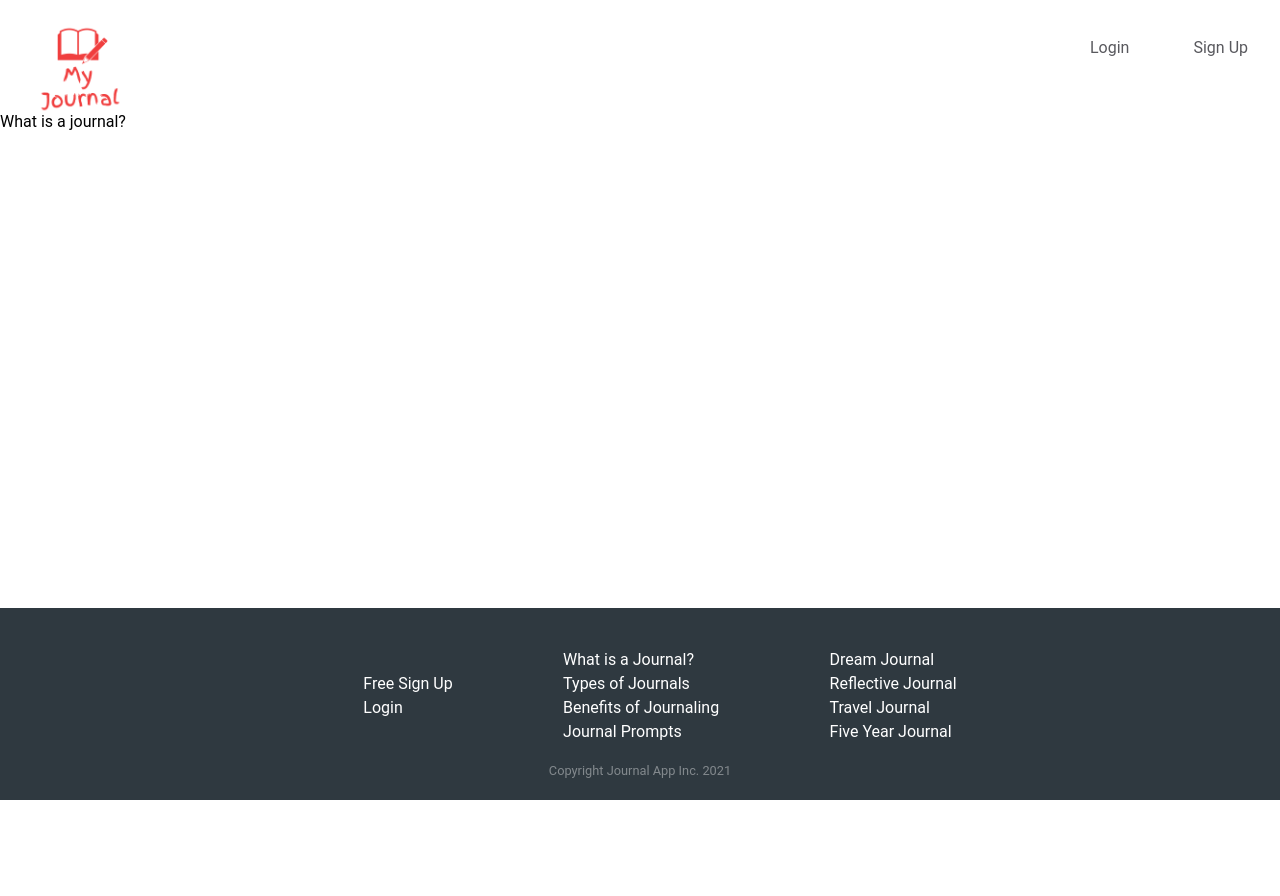
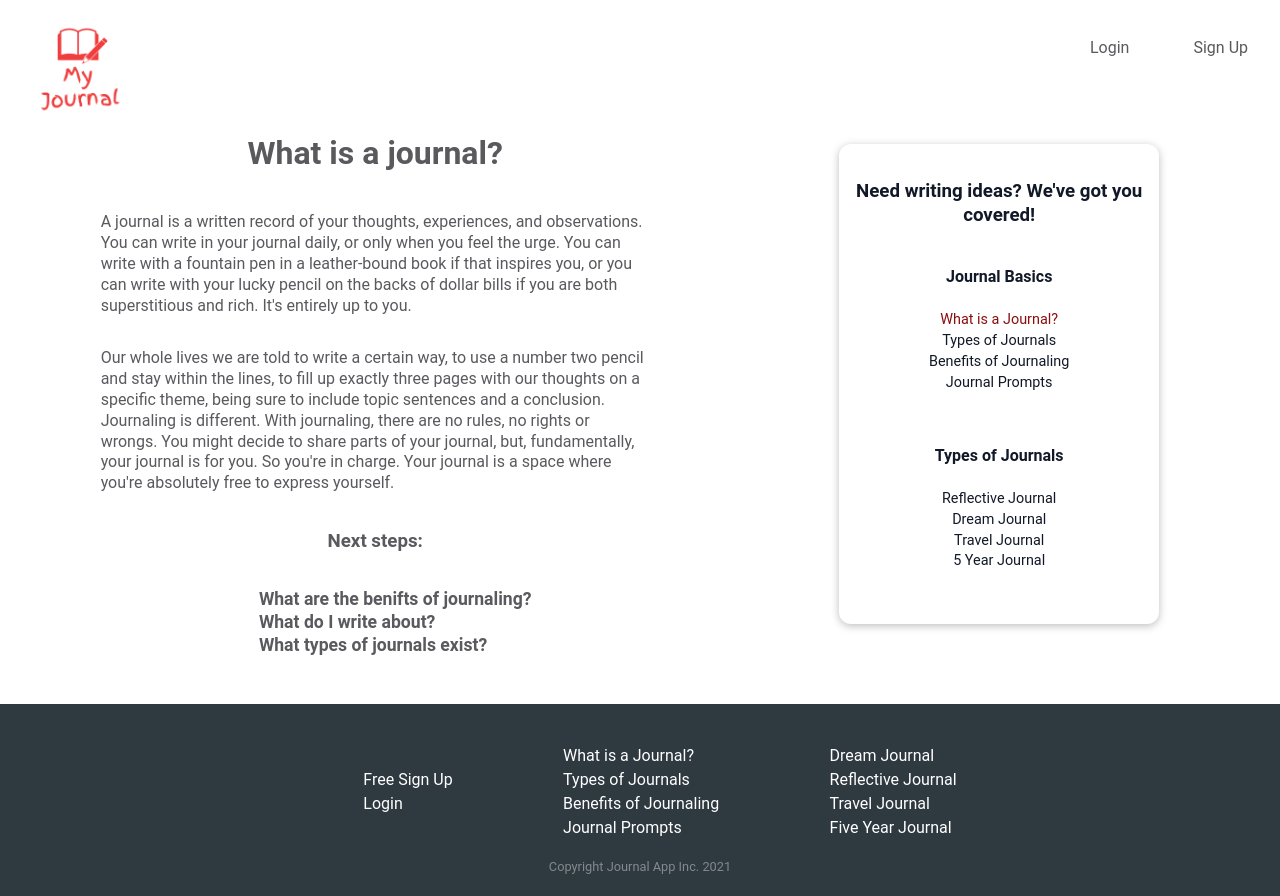
Before and after one commit to rpashev/vue-journal-app, a Vue app: page /journal-definition in a window 1280 px wide. Before the commit the page ends 800 px from the top, so only its background shows below. Built offline with nearby package versions, Linux system fonts and the light colour scheme.

Commit message:
added a journal benefits and what is a journal page

```diff
--- a/src/components/UI/BaseCard.vue
+++ b/src/components/UI/BaseCard.vue
@@ -11,6 +11,7 @@
   padding: 1rem;
   margin: 2rem auto;
   max-width: 40rem;
+  /* height: auto; */
   /* background: rgb(245, 241, 241); */
 }
 </style>
--- a/src/components/journal/WritingResources.vue
+++ b/src/components/journal/WritingResources.vue
@@ -45,18 +45,21 @@ export default {};
 <style scoped>
 .resources_card {
   /* background: #ECFDF5; */
-  min-width: 30rem;
+  width: 22rem;
+  min-width: 20rem;
+  margin: 0;
+  height: 30rem !important;
 }
 .resources {
   display: flex;
   flex-direction: column;
-  margin-top: rem;
+  /* margin-top: rem; */
   width: 100%;
   color: #111827;
 }
 .resources__lists {
   display: flex;
-  flex-direction: row;
+  flex-direction: column;
   align-items: center;
   justify-content: center;
   width: auto;
--- a/src/pages/information-pages/BenefitsJournaling.vue
+++ b/src/pages/information-pages/BenefitsJournaling.vue
@@ -1,3 +1,115 @@
 <template>
-    <div>Benefits of Journaling</div>
+  <div class="benefits-page">
+    <div class="benefits-page__article">
+      <h1>7 Benefits of journaling</h1>
+      <p>
+        What do Albert Einstein, Marie Curie, Frida Kahlo, Leonardo da Vinci,
+        and Frederick Douglass all have in common? Each of these famous figures
+        kept a journal or diary to record their experiences, thoughts, or
+        feelings. Kahlo and da Vinci even used illustrations to express emotions
+        and sketch out ideas. From scientific geniuses to thoughtful artists —
+        and everyone in between — keeping a journal can be a beneficial
+        self-care practice. In fact, journaling can help you:
+      </p>
+      <ol>
+        <li>
+          <h3>Achieve goals</h3>
+          <p>
+            When you use your journal to write down your goals, you can keep
+            better track of your intentions. This will help you stay accountable
+            and serve as a reminder of what you need to do to accomplish them.
+            Be sure to get specific.
+          </p>
+        </li>
+        <li>
+          <h3>Track progress and growth</h3>
+          <p>
+            If you make journaling a regular habit, you can see how much
+            progress or growth you’ve made by revisiting previous entries.
+          </p>
+        </li>
+        <li>
+          <h3>Gain self-confidence</h3>
+          <p>
+            Seeing your progress can also give you a serious confidence boost.
+            You can feel proud looking back at the challenges you faced and
+            seeing how far you’ve come.
+          </p>
+        </li>
+        <li>
+          <h3>Improve writing and communication skills</h3>
+          <p>
+            Writing, like anything, improves with practice. When you journal
+            every day, you’re practicing the art of writing. And if you use a
+            journal to express your thoughts and ideas, it’ll help improve your
+            overall communication skills.
+          </p>
+        </li>
+        <li>
+          <h3>Reduce stress and anxiety</h3>
+          <p>
+            Sometimes negative thoughts and emotions can run on a loop in our
+            heads. This can be stressful when you’re dealing with a challenging
+            situation — it can even make your present situation feel worse. But
+            if you stop and put your emotions down on paper, it can help you
+            release negative thoughts from your mind. As you write, you may even
+            come up with a solution you hadn’t thought of before.
+          </p>
+        </li>
+        <li>
+          <h3>Find inspiration</h3>
+          <p>
+            Leonardo da Vinci drew some incredible ideas for inventions in his
+            journals. Like him, you can also use your journaling time to
+            brainstorm or let your imagination run wild. The inspirations that
+            may pop up while you’re writing or sketching may even surprise you.
+          </p>
+        </li>
+        <li>
+          <h3>Strengthen memory</h3>
+          <p>
+            The Journal of Experimental Psychology published research that shows
+            how writing your thoughts down can reduce intrusive thoughts about
+            negative events and improve working memory.* Even the simple act of
+            writing something down lets your brain know you want to remember it.
+            That’s why note-taking is such an effective practice when learning
+            something new.
+          </p>
+        </li>
+      </ol>
+    </div>
+    <writing-resources class="benefits-page__resources" />
+  </div>
 </template>
+
+<script>
+import WritingResources from "../../components/journal/WritingResources.vue";
+export default {
+  components: { WritingResources },
+};
+</script>
+
+<style scoped>
+.benefits-page {
+  display: flex;
+  justify-content: space-around;
+  padding: 0 0 2rem 2rem;
+}
+.benefits-page__article {
+  width: 55%;
+  display: flex;
+  flex-direction: column;
+  align-items: center;
+  min-width: 30rem;
+}
+ol {
+  padding-left: 0;
+  width: 85%;
+}
+.benefits-page__article > p {
+  width: 85%;
+}
+.benefits-page__resources {
+  width: 25%;
+}
+</style>
--- a/src/pages/information-pages/JournalDefinition.vue
+++ b/src/pages/information-pages/JournalDefinition.vue
@@ -1,3 +1,84 @@
 <template>
-    <div>What is a journal?</div>
+  <div class="definition-page">
+    <div class="definition-page__article">
+      <h1>What is a journal?</h1>
+      <p>
+        A journal is a written record of your thoughts, experiences, and
+        observations. You can write in your journal daily, or only when you feel
+        the urge. You can write with a fountain pen in a leather-bound book if
+        that inspires you, or you can write with your lucky pencil on the backs
+        of dollar bills if you are both superstitious and rich. It's entirely up
+        to you.
+      </p>
+      <p>
+        Our whole lives we are told to write a certain way, to use a number two
+        pencil and stay within the lines, to fill up exactly three pages with
+        our thoughts on a specific theme, being sure to include topic sentences
+        and a conclusion. Journaling is different. With journaling, there are no
+        rules, no rights or wrongs. You might decide to share parts of your
+        journal, but, fundamentally, your journal is for you. So you're in
+        charge. Your journal is a space where you're absolutely free to express
+        yourself.
+      </p>
+      <h3>Next steps:</h3>
+      <ul>
+        <li>
+          <router-link to="/benefits">
+            What are the benifts of journaling?</router-link
+          >
+        </li>
+        <li>
+          <router-link to="/journal-prompts">
+            What do I write about?</router-link
+          >
+        </li>
+        <li>
+          <router-link to="/journal-types">
+            What types of journals exist?</router-link
+          >
+        </li>
+      </ul>
+    </div>
+    <writing-resources class="definition-page__resources" />
+  </div>
 </template>
+
+<script>
+import WritingResources from "../../components/journal/WritingResources.vue";
+export default {
+  components: { WritingResources },
+};
+</script>
+<style scoped>
+.definition-page {
+  display: flex;
+  justify-content: space-around;
+  padding: 0 0 2rem 2rem;
+}
+.definition-page__article {
+  width: 55%;
+  display: flex;
+  flex-direction: column;
+  align-items: center;
+  min-width: 30rem;
+}
+ul {
+  list-style: none;
+}
+ul a {
+  text-decoration: none;
+  font: inherit;
+  font-size: 1.1rem;
+  font-weight: bold;
+  color: #59595e;
+}
+ul a:hover {
+    color: rgb(139, 14, 14);
+}
+p {
+  width: 80%;
+}
+.definition-page__resources {
+  width: 25%;
+}
+</style>
```
Also changed, not shown: src/assets/images/logo-white.png (added).
